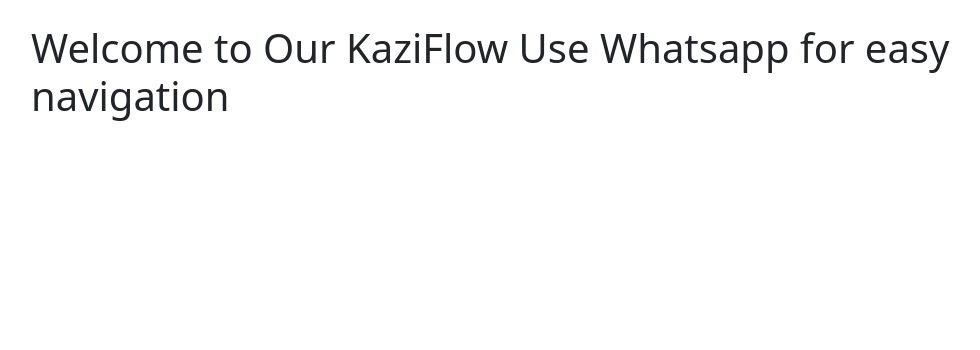
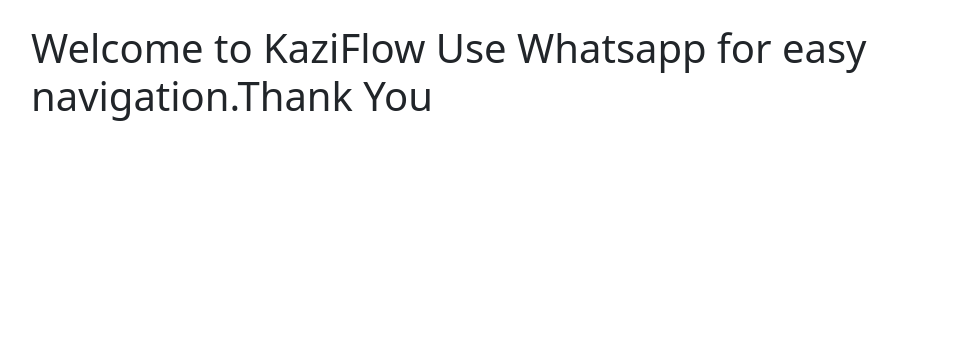
Before and after one commit to KAR-SONS/KaziFlow, a Django app: page / in a window 1280 px wide. Shown: the part 70-420 px from the top of the page, without its empty margins (51-1031 px from the left). Run offline with Django 4.2, Linux system fonts and the light colour scheme.

Commit message:
added message for landing page users

```diff
--- a/blog/templates/landing.html
+++ b/blog/templates/landing.html
@@ -3,5 +3,5 @@
 {% block content %}
 
 {% load static %}
-<h1>Welcome to Our KaziFlow Use Whatsapp for easy navigation</h1>
+<h1>Welcome to KaziFlow Use Whatsapp for easy navigation.Thank You</h1>
 {% endblock %}
```
